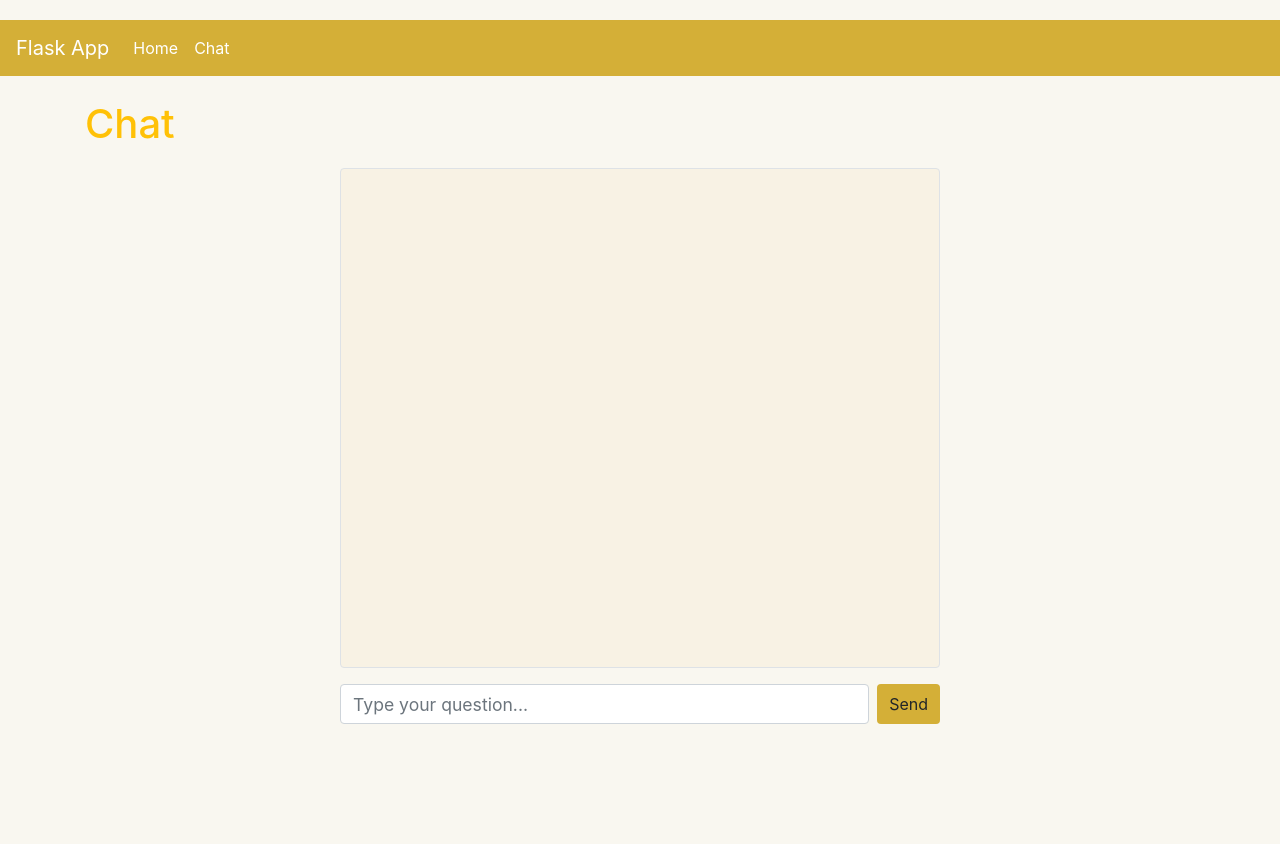
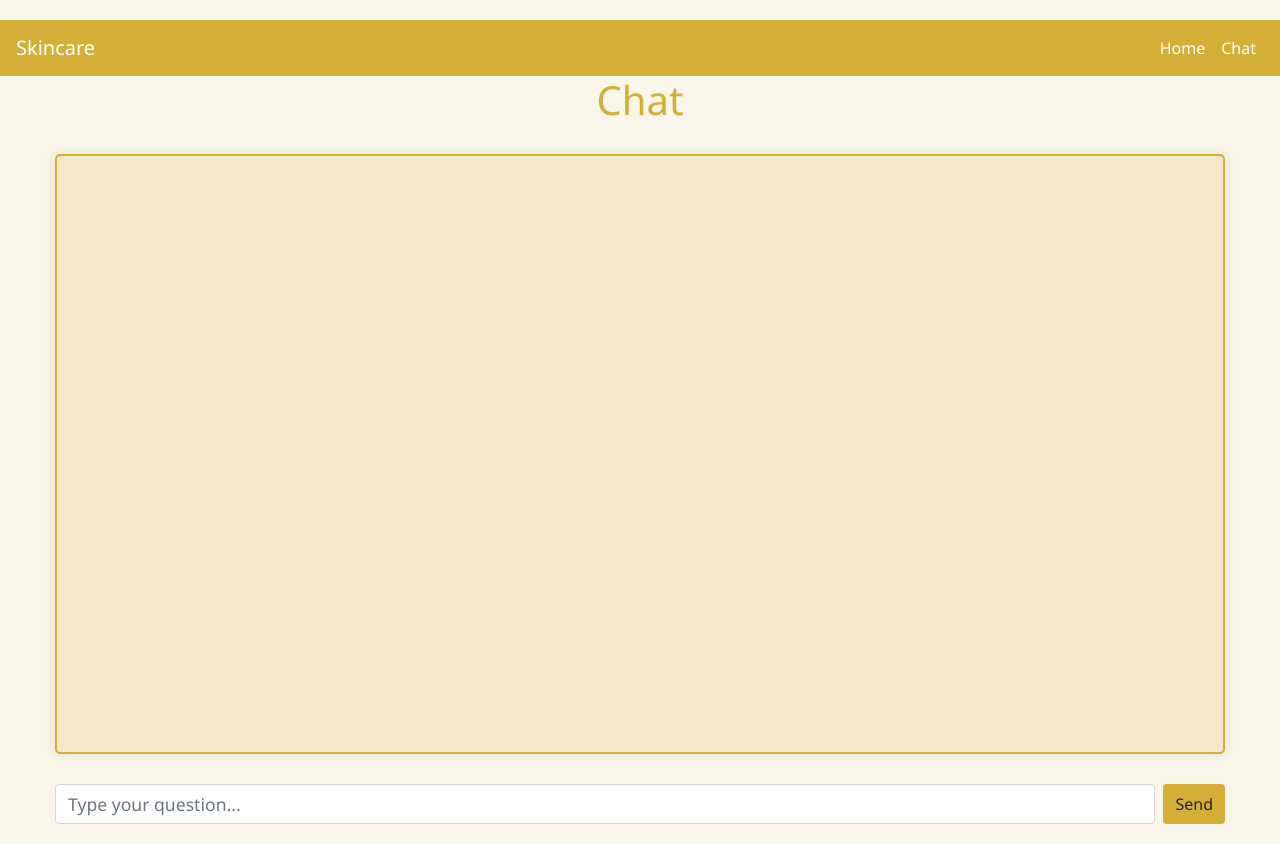
Before and after one commit to wangyifan349/SkincareQueryAndChat, a Flask app: page /chat in a window 1280 px wide. Before the commit the page ends 724 px from the top, so only its background shows below. Run offline with Flask 2, Linux system fonts and the light colour scheme; some libraries are stand-ins or nearby versions.

Commit message:
Update chat.html

```diff
--- a/templates/chat.html
+++ b/templates/chat.html
@@ -1,12 +1,91 @@
-{% extends 'layout.html' %}
+<!DOCTYPE html>
+<html lang="en">
+<head>
+    <meta charset="UTF-8">
+    <meta name="viewport" content="width=device-width, initial-scale=1.0">
+    <title>Chat</title>
+    <link href="https://stackpath.bootstrapcdn.com/bootstrap/4.5.2/css/bootstrap.min.css" rel="stylesheet">
+    <script src="https://code.jquery.com/jquery-3.5.1.min.js"></script>
+    <style>
+        body {
+            background-color: #F9F5E8; /* 淡淡的金色背景 */
+            padding: 20px 0;
+            font-family: 'Segoe UI', Tahoma, Geneva, Verdana, sans-serif; /* 美观的字体样式 */
+        }
 
-{% block title %}Chat{% endblock %}
+        .navbar {
+            background-color: #D4AF37; /* 金色导航栏 */
+        }
 
-{% block content %}
-<h1 class="text-warning">Chat</h1>
-<div class="chat-container mx-auto" style="max-width: 600px;">
-    <div class="chat-box border rounded bg-light p-4 mb-3" style="height: 500px; overflow-y: scroll; background-color: #f8f2e4;">
-        <div id="chat-content" class="font-weight-bold text-dark"></div>
+        .navbar-nav .nav-link {
+            color: white !important;
+            font-weight: normal; /* 确保字体不加粗 */
+        }
+
+        h1 {
+            margin-bottom: 30px;
+            text-align: center;
+            color: #D4AF37; /* 金色的标题 */
+        }
+
+        .chat-container {
+            width: 100%;
+            max-width: 1200px;
+            margin: 0 auto;
+            padding: 0 15px;
+        }
+
+        .chat-box {
+            height: 600px;
+            overflow-y: auto;
+            background-color: #F2E7C9; /* 更柔和的背景色 */
+            color: #5A5A5A;
+            margin-bottom: 30px;
+            padding: 20px;
+            box-shadow: 0 0 10px rgba(0, 0, 0, 0.1);
+            border-radius: 5px; /* 增加圆角 */
+            border: 2px solid #D4AF37; /* 宽边框 */
+        }
+
+        .btn-warning {
+            background-color: #D4AF37;
+            border: none;
+            font-weight: normal; /* 移除字体加粗 */
+        }
+
+        .btn-warning:hover {
+            background-color: #B98E2F;
+        }
+
+        #question {
+            font-size: 1.1rem;
+        }
+
+        #chat-content div {
+            font-weight: normal; /* 确保聊天内容不过于显眼 */
+        }
+    </style>
+</head>
+<body>
+
+<nav class="navbar navbar-expand-lg">
+    <a class="navbar-brand text-white" href="/">Skincare</a>
+    <div class="collapse navbar-collapse">
+        <ul class="navbar-nav ml-auto">
+            <li class="nav-item">
+                <a class="nav-link" href="/">Home</a>
+            </li>
+            <li class="nav-item active">
+                <a class="nav-link" href="/chat">Chat</a>
+            </li>
+        </ul>
+    </div>
+</nav>
+
+<div class="chat-container">
+    <h1>Chat</h1>
+    <div class="chat-box">
+        <div id="chat-content" class="text-dark"></div>
     </div>
     <form id="chat-form" class="d-flex">
         <input type="text" class="form-control mr-2" id="question" placeholder="Type your question...">
@@ -14,62 +93,15 @@
     </form>
 </div>
 
-<style>
-    body {
-        padding-top: 20px;
-        padding-bottom: 20px;
-        background-color: #f9f7f0;
-    }
-
-    h1, h2 {
-        margin-bottom: 20px;
-    }
-
-    .chat-container {
-        max-width: 600px;
-    }
-
-    .chat-box {
-        background-color: #f8f2e4 !important;
-        color: #5a5a5a;
-    }
-
-    .btn-warning {
-        background-color: #d4af37;
-        border: none;
-    }
-
-    .btn-warning:hover {
-        background-color: #b98e2f;
-    }
-
-    .navbar {
-        margin-bottom: 20px;
-        background-color: #d4af37 !important;
-    }
-
-    .navbar a {
-        color: white !important;
-    }
-
-    .chat-box #chat-content div {
-        margin-bottom: 10px;
-    }
-
-    #question {
-        font-size: 1.1rem;
-    }
-</style>
-
 <script>
     $(document).ready(function() {
         $('#chat-form').on('submit', function(event) {
             event.preventDefault();
             let question = $('#question').val();
             if (question.trim() !== '') {
-            $('#chat-content').append(`<div class="mt-3"><strong>You:</strong> ${question}</div>`);
+                $('#chat-content').append(`<div class="mt-3">You: ${question}</div>`);
                 $.post('/ask', {question: question}, function(response) {
-                $('#chat-content').append(`<div class="mt-3"><strong>Bot:</strong> ${response.answer}</div>`);
+                    $('#chat-content').append(`<div class="mt-3">Bot: ${response.answer}</div>`);
                     $('#question').val('');
                     $('.chat-box').scrollTop($('.chat-box')[0].scrollHeight);
                 });
@@ -77,4 +109,6 @@ $(document).ready(function() {
         });
     });
 </script>
-{% endblock %}
+
+</body>
+</html>
```
Lines whose indentation alone changed are shown as unchanged.
